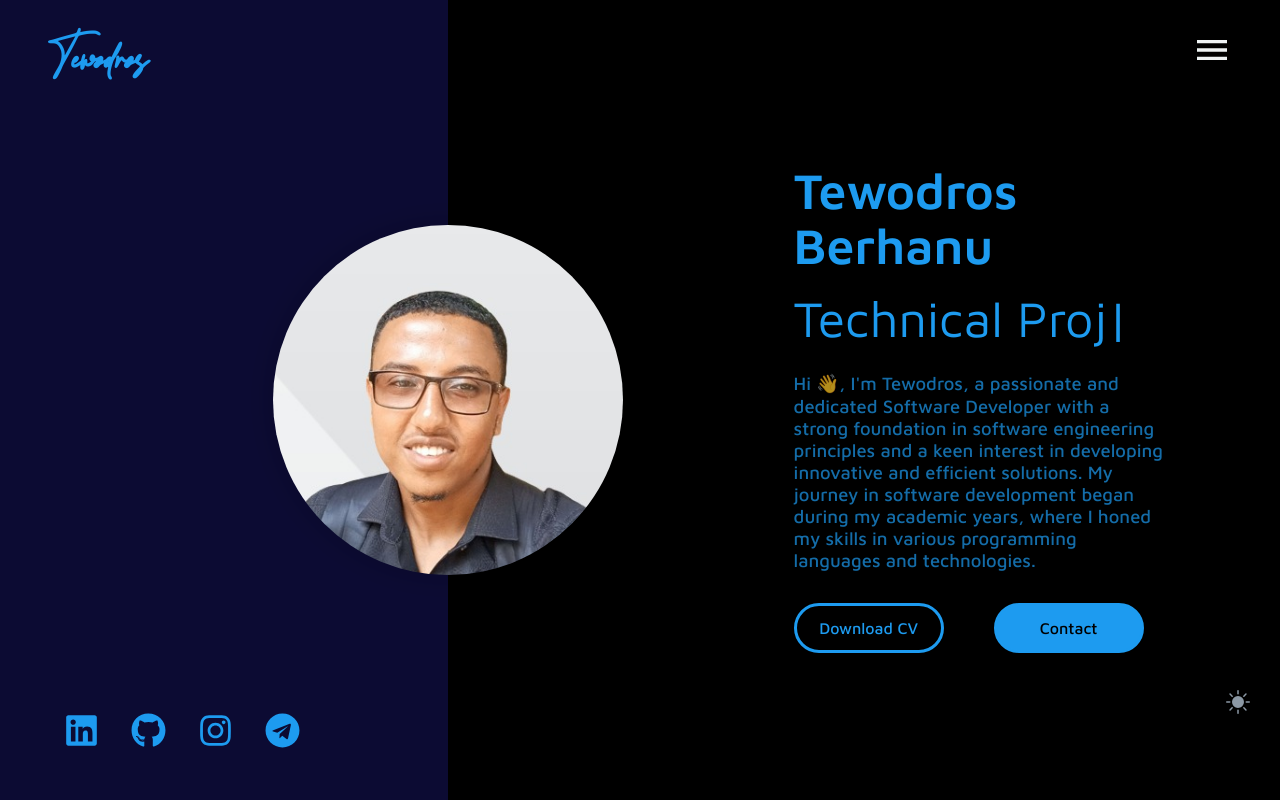
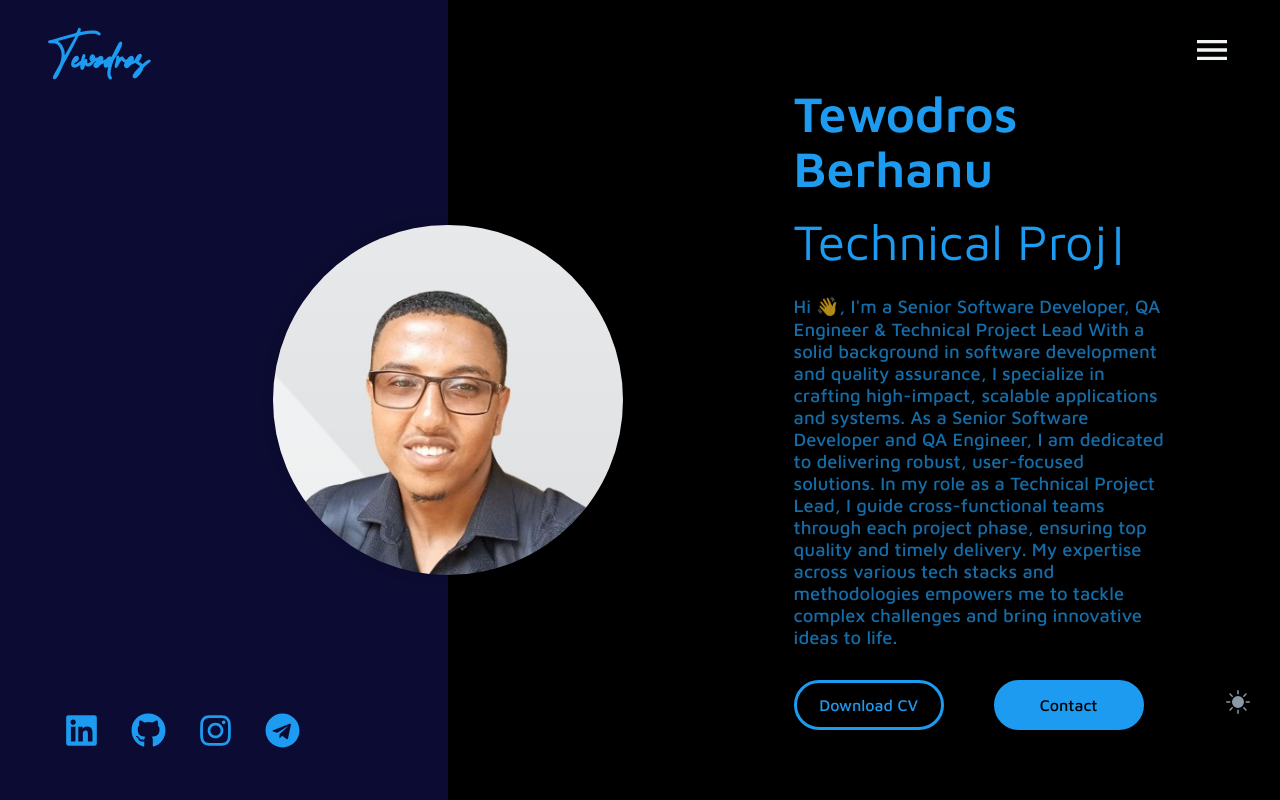
Before and after one commit to tediyo/Personal-Portfolio-Using-React-and-Emailjs, a React (Create React App) app: page / in a window 1280 px wide. Shown: the top 800 px of the page. Built offline with nearby package versions, Linux system fonts and the light colour scheme; no server answers; a web font is replaced by a local one.

Commit message:
Intro Content

```diff
--- a/src/data/headerData.js
+++ b/src/data/headerData.js
@@ -4,7 +4,7 @@ import Teddy_Github from "../assets/png/Teddy_Github.jpg"
 export const headerData = {
     name: 'Tewodros Berhanu',
     title: "ppppp",
-    desciption: "Hi 👋, I'm Tewodros, a passionate and dedicated Software Developer with a strong foundation in software engineering principles and a keen interest in developing innovative and efficient solutions. My journey in software development began during my academic years, where I honed my skills in various programming languages and technologies.",
+    desciption: "Hi 👋, I'm a Senior Software Developer, QA Engineer & Technical Project Lead With a solid background in software development and quality assurance, I specialize in crafting high-impact, scalable applications and systems. As a Senior Software Developer and QA Engineer, I am dedicated to delivering robust, user-focused solutions. In my role as a Technical Project Lead, I guide cross-functional teams through each project phase, ensuring top quality and timely delivery. My expertise across various tech stacks and methodologies empowers me to tackle complex challenges and bring innovative ideas to life.",
     image: Teddy_Github,
 
     resumePdf: resume,
```
